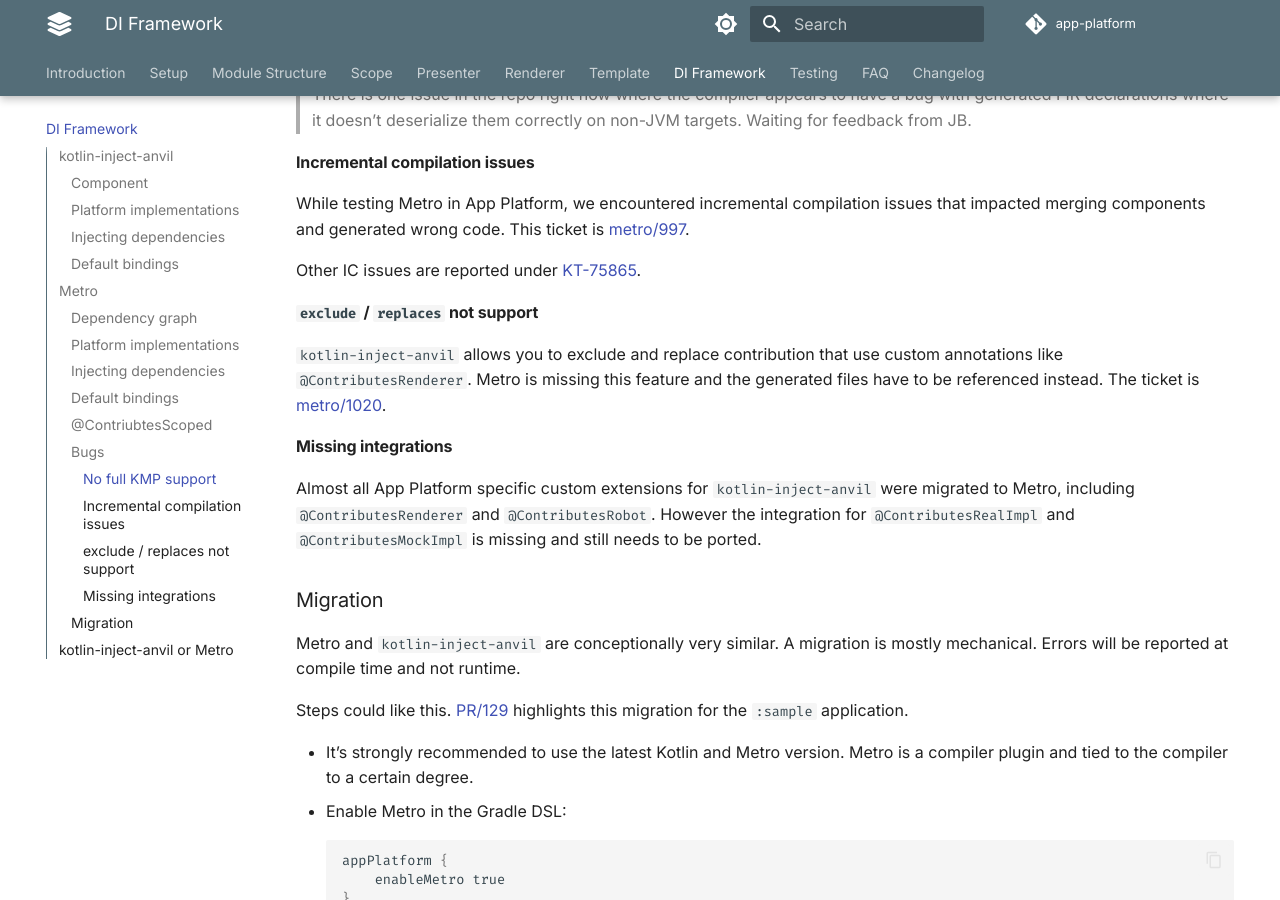
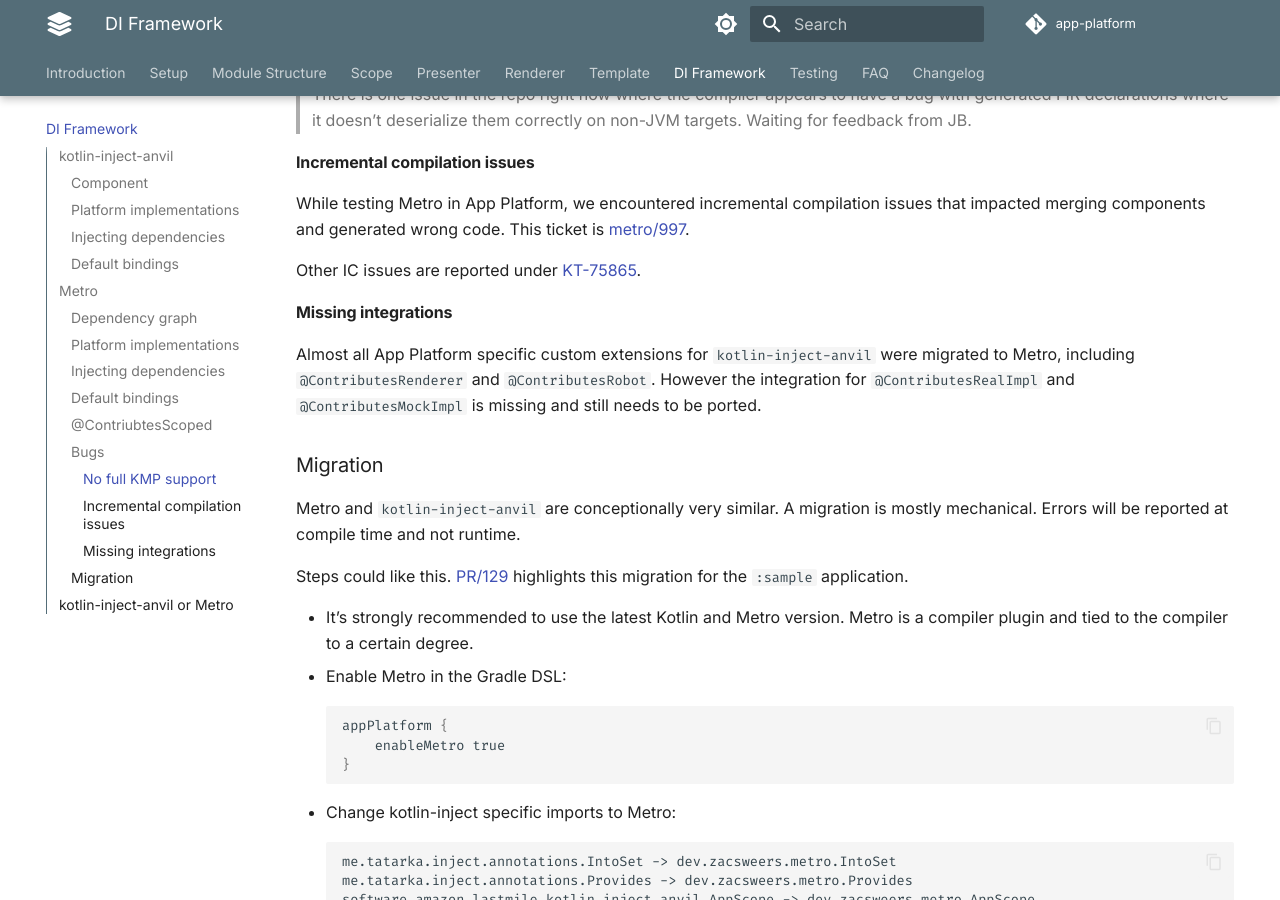
Before and after one commit to dayanruben/app-platform, an MkDocs documentation site: the page built from docs/di.md, in a window 1280 px wide and 900 px high, scrolled down 7421 px. Built offline with MkDocs 1.6.1 and Material for MkDocs 9.7.7, drawn with Linux system fonts in a browser that asks for light colours; comment, search, counter and statistics services are not loaded.

```diff
--- a/docs/di.md
+++ b/docs/di.md
@@ -567,12 +567,6 @@
 
 Other IC issues are reported under [KT-75865](https://youtrack.jetbrains.com/issue/KT-75865).
 
-#### `exclude` / `replaces` not support
-
-`kotlin-inject-anvil` allows you to exclude and replace contribution that use custom annotations like
-`@ContributesRenderer`. Metro is missing this feature and the generated files have to be referenced instead. The
-ticket is [metro/1020](https://github.com/ZacSweers/metro/issues/1020).
-
 #### Missing integrations
 
 Almost all App Platform specific custom extensions for `kotlin-inject-anvil` were migrated to Metro, including
```
Also changed, not shown: 5 other files.
